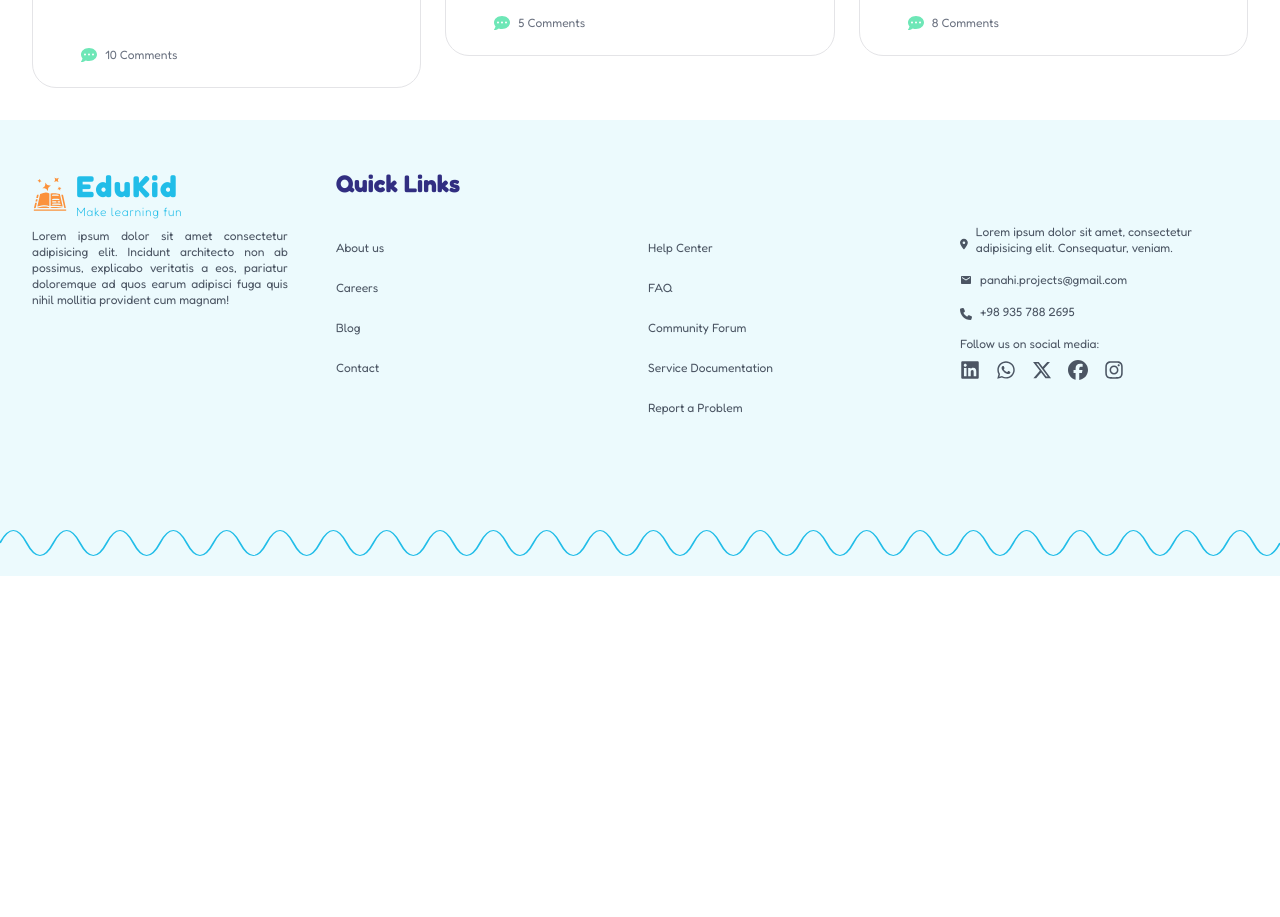
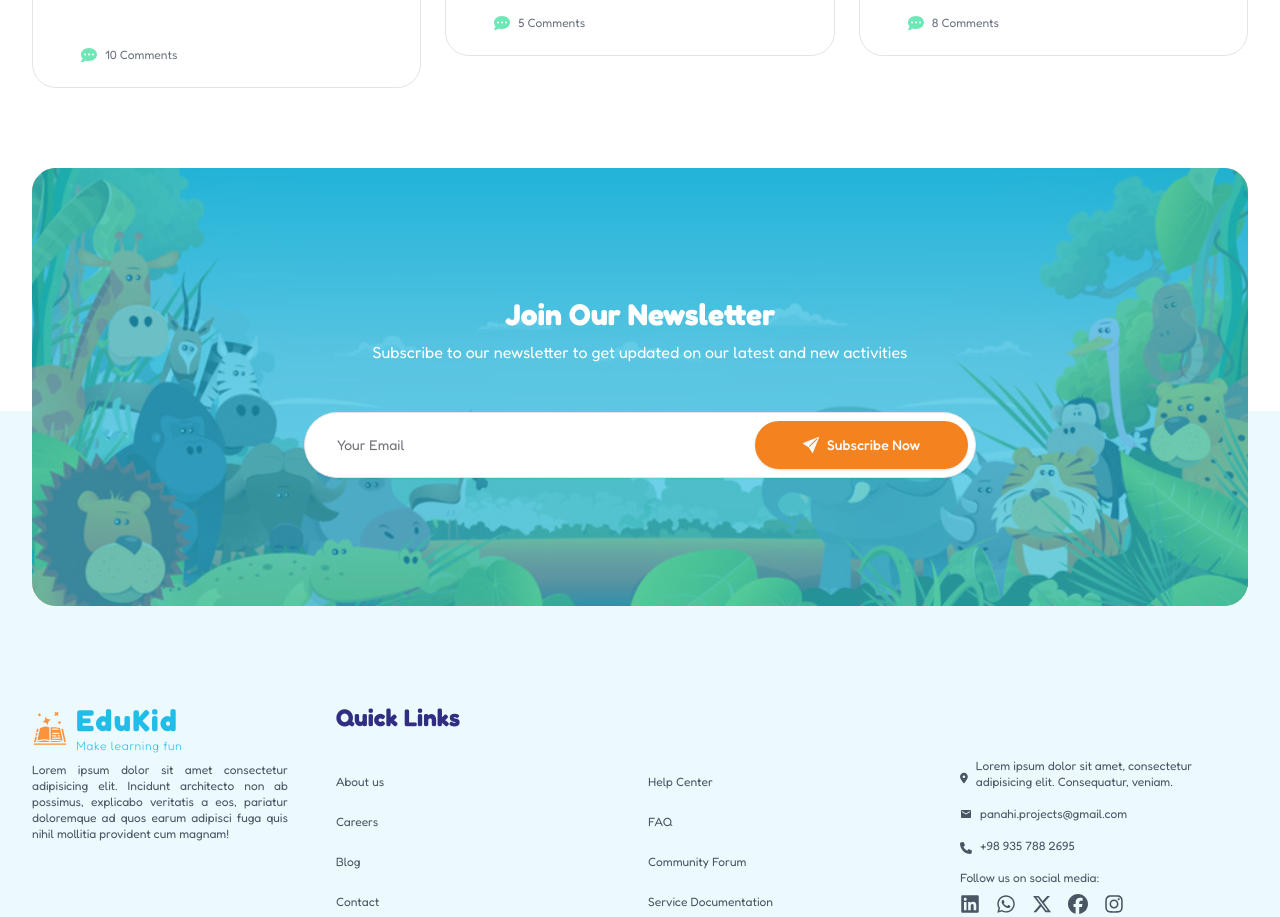
Before and after one commit to panahi-projects/learning-platform-landing, a Next.js app: page / in a window 1280 px wide. Shown: the part 5880-6797 px from the top of the page. Before the commit the page ends 6456 px from the top, so only its background shows below. Built offline with nearby package versions, Linux system fonts and the light colour scheme.

Commit message:
add subscriber box to the page

```diff
--- a/app/page.tsx
+++ b/app/page.tsx
@@ -7,6 +7,7 @@ import CommunitySection from "@/components/CommunitySection";
 import TeachersCarousel from "@/components/TeachersCarousel";
 import EndorsementSection from "@/components/EndorsementSection";
 import NewsSection from "@/components/NewsSection";
+import SubscriberBox from "@/components/SubscriberBox";
 
 export default function Home() {
   return (
@@ -52,6 +53,11 @@ export default function Home() {
           <NewsSection />
         </section>
       </div>
+      <div>
+        <section className="pt-12">
+          <SubscriberBox />
+        </section>
+      </div>
     </div>
   );
 }
--- a/components/SubscriberBox.tsx
+++ b/components/SubscriberBox.tsx
@@ -1,7 +1,39 @@
-import React from "react";
+import InputButton from "./ui/inputButton";
 
 const SubscriberBox = () => {
-  return <div>SubscriberBox</div>;
+  return (
+    <div className="relative">
+      {/* main box */}
+      <div className="container z-10 relative pb-12">
+        <div
+          className="relative bg-cover bg-center text-center py-32 px-8 rounded-3xl text-white"
+          style={{ backgroundImage: "url('/images/image-13.jpg')" }}
+        >
+          {/* overlay */}
+          <div className="bg-background3/65 z-0 absolute left-0 right-0 top-0 bottom-0 w-full h-full rounded-3xl"></div>
+
+          {/* text content */}
+          <div className="relative z-10">
+            <h3 className="lg:text-3xl text-2xl font-bold pb-2">
+              Join Our Newsletter
+            </h3>
+            <p className="mb-12">
+              Subscribe to our newsletter to get updated on our latest and new
+              activities
+            </p>
+
+            {/* form */}
+            <div className="mx-auto max-w-2xl">
+              <InputButton />
+            </div>
+          </div>
+        </div>
+      </div>
+
+      {/* lower background */}
+      <div className="absolute z-0 bottom-0 w-full bg-background2 h-1/2 pb-16"></div>
+    </div>
+  );
 };
 
 export default SubscriberBox;
--- /dev/null
+++ b/components/ui/inputButton.tsx
@@ -0,0 +1,27 @@
+import { BsFillSendFill } from "react-icons/bs";
+import { Button } from "./button";
+import { Input } from "./input";
+
+const InputButton = () => {
+  return (
+    <div className="relative">
+      <Input
+        className="rounded-full text-indigo-900 bg-white w-full pl-8 lg:pr-56 pr-20 text-lg py-8"
+        type="email"
+        placeholder="Your Email"
+      />
+      <Button
+        size={"xl"}
+        className="absolute top-1/2 -translate-y-1/2 right-2 md:px-12 px-4"
+        variant={"default"}
+      >
+        <BsFillSendFill className="text-3xl" />
+        <span className="md:text-md text-sm lg:inline-block hidden">
+          Subscribe Now
+        </span>
+      </Button>
+    </div>
+  );
+};
+
+export default InputButton;
```
Also changed, not shown: public/images/image-13.jpg (added).
